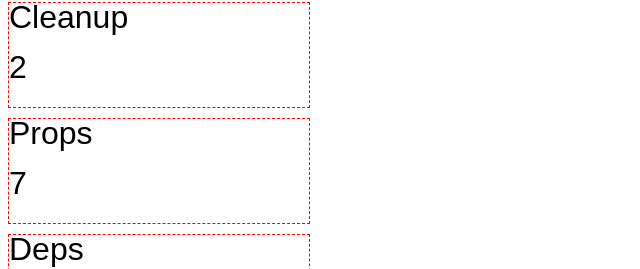
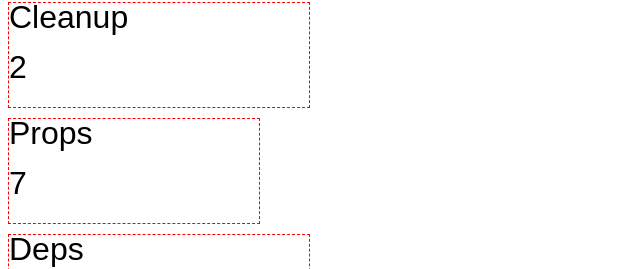
Before and after one commit to korkje/p5-react, a React (Vite) app: page / in a window 1280 px wide. Shown: the part 234-503 px from the top of the page, without its empty margins (0-640 px from the left). Built offline with nearby package versions, Linux system fonts and the light colour scheme.

Commit message:
add props object, skip update on first props

```diff
--- a/src/examples/props.tsx
+++ b/src/examples/props.tsx
@@ -1,25 +1,32 @@
 import React, { useEffect, useState } from "react";
 import P5React, { Sketch } from "../lib";
 
-const sketch: Sketch<{ value: number }> = p => {
-    let value: number;
+const sketch: Sketch<{
+    value: number,
+    w: number,
+    h: number,
+}> = p => {
+    p.setup = () => p.createCanvas(p.props.w, p.props.h);
 
-    p.update = props => {
-        value = props.value;
+    p.update = ({ w, h }) => {
+        if (w !== p.props.w || h !== p.props.h) {
+            p.resizeCanvas(w, h);
+        }
     };
-
-    p.setup = () => p.createCanvas(300, 100);
 
     p.draw = () => {
         p.background(255);
         p.textSize(32);
         p.textAlign(p.LEFT, p.TOP);
         p.text("Props", 0, 0);
-        p.text(value, 0, 50);
+        p.text(p.props.value, 0, 50);
     };
+
+
 };
 
 const Props = () => {
+    const [width, setWidth] = useState(300);
     const [value, setValue] = useState(0);
 
     useEffect(() => {
@@ -30,10 +37,22 @@ const Props = () => {
         return () => clearInterval(handle);
     }, []);
 
+    useEffect(() => {
+        if (value % 2 === 0) {
+            setWidth(300);
+        } else {
+            setWidth(250);
+        }
+    }, [value]);
+
     return (
         <P5React
             sketch={sketch}
-            props={{ value }}
+            props={{
+                value,
+                w: width,
+                h: 100,
+            }}
             style={{
                 width: "fit-content",
                 border: "1px dashed red",
--- a/src/lib.tsx
+++ b/src/lib.tsx
@@ -1,7 +1,12 @@
 import React, { useEffect, useRef } from "react";
 import P5 from "p5";
 
-export type Extras<T> = { parent: HTMLDivElement, update: (props: {} extends T ? undefined : T) => void };
+export type Extras<T> = {
+    parent: HTMLDivElement;
+    props: {} extends T ? undefined : T;
+    update: (props: Extras<T>["props"]) => void;
+};
+
 export type Sketch<T = {}> = (p: P5 & Extras<T>, parent: HTMLDivElement) => unknown;
 
 export type Props<T> =
@@ -16,14 +21,26 @@ export const P5React = <T extends {}>({ sketch, props, ...rest}: Props<T>) => {
     const updateRef = useRef<(props: any) => void>();
     const cleanupRef = useRef<Function>();
 
+    const [PROPS, DEPS] = props === undefined
+        ? [undefined, []] : Array.isArray(props)
+            ? props : [props, Object.values(props)];
+
+    useEffect(() => {
+        updateRef.current?.(PROPS);
+    }, DEPS);
+
     useEffect(() => {
         const wrapper = new P5((p: P5 & Extras<T>) => {
             p.parent = parentRef.current!;
+            p.props = PROPS as Extras<T>["props"];
             const result = sketch(p, parentRef.current!);
             if (typeof result === "function") {
                 cleanupRef.current = result;
             }
-            updateRef.current = p.update;
+            updateRef.current = props => {
+                p.update?.(props);
+                p.props = props as Extras<T>["props"];
+            };
         }, parentRef.current!);
 
         return () => {
@@ -32,14 +49,6 @@ export const P5React = <T extends {}>({ sketch, props, ...rest}: Props<T>) => {
         };
     }, [sketch]);
 
-    const [p, d] = props === undefined
-        ? [undefined, []] : Array.isArray(props)
-            ? props : [props, Object.values(props)];
-
-    useEffect(() => {
-        updateRef.current?.(p);
-    }, d);
-
     return <div ref={parentRef} {...rest} />;
 };
 
```
Also changed, not shown: 1 other file (tests, documents, lock files or other folders).
